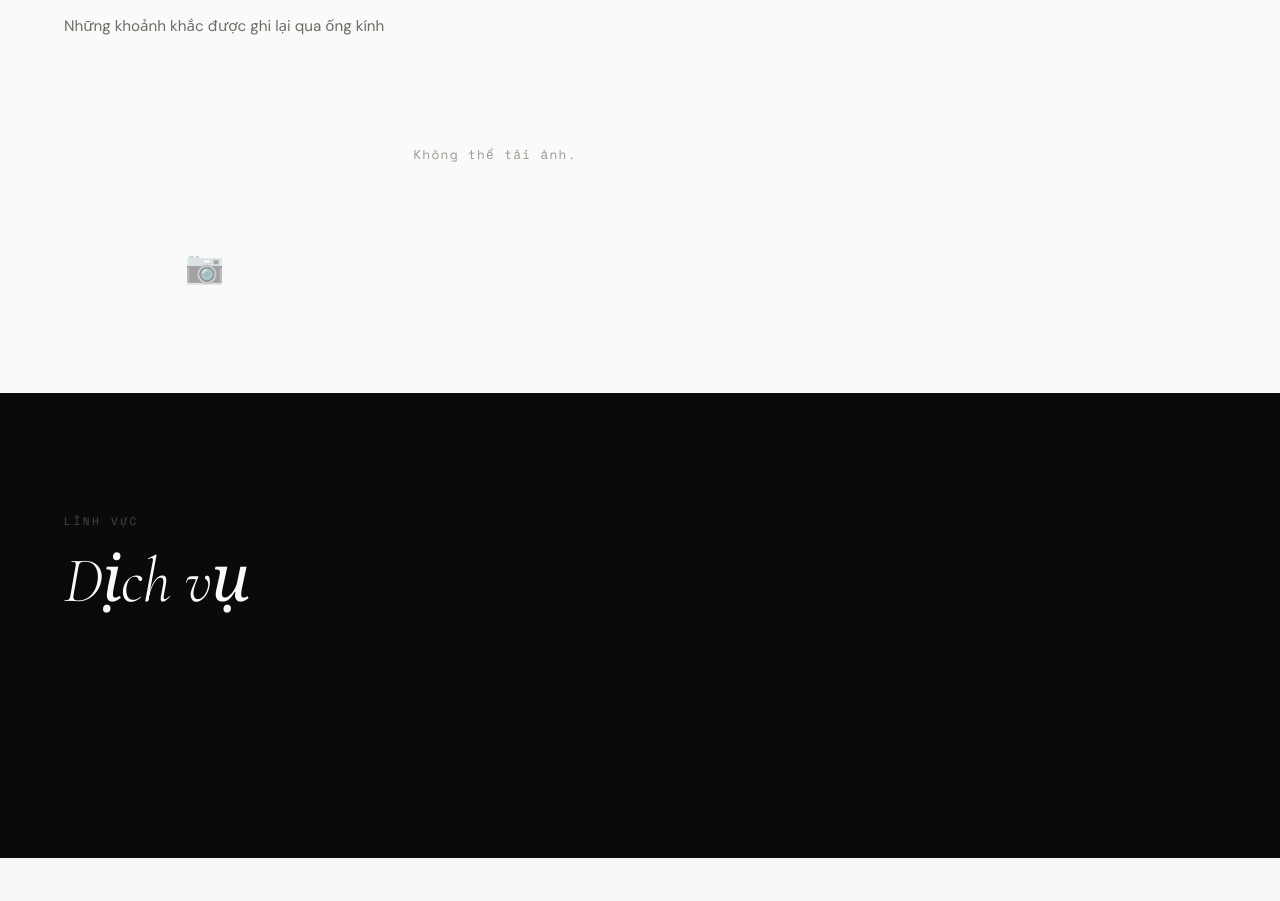
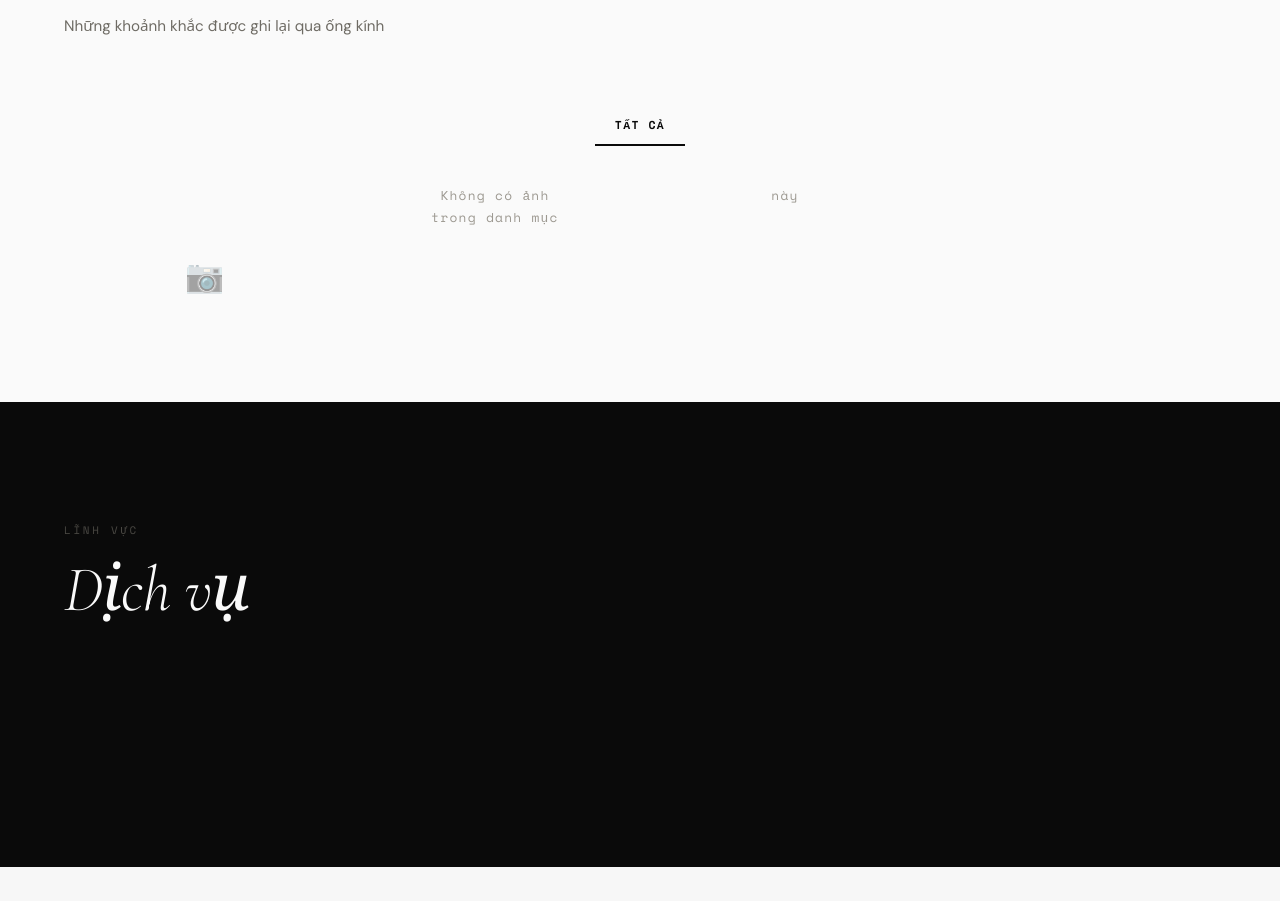
Before and after one commit to thtien03/TienTranPhotography-Portfolio, a website: page public_html/index.html in a window 1280 px wide. Shown: the part 1024-1925 px from the top of the page. Drawn offline with nearby package versions, Linux system fonts and the light colour scheme; no server answers; files whose address does not match are found by name.

Commit message:
Sửa lỗi: Bắt lỗi khi Hostinger trả về HTML thay vì JSON để Gallery vẫn hoạt động kể cả khi server Node bị lỗi

```diff
--- a/public_html/index.html
+++ b/public_html/index.html
@@ -377,7 +377,7 @@
   <script src="https://unpkg.com/aos@2.3.1/dist/aos.js"></script>
   <script src="https://cdn.jsdelivr.net/npm/swiper@11/swiper-bundle.min.js"></script>
   <script src="https://cdnjs.cloudflare.com/ajax/libs/vanilla-tilt/1.8.1/vanilla-tilt.min.js"></script>
-  <script src="/js/main.js?v=23"></script>
+  <script src="/js/main.js?v=24"></script>
 </body>
 
 </html>
--- a/public_html/js/main.js
+++ b/public_html/js/main.js
@@ -153,8 +153,8 @@ async function loadGallery() {
 
   try {
     const [cats, photos] = await Promise.all([
-      fetchJSON('/api/categories'),
-      fetchJSON('/api/photos')
+      fetchJSON('/api/categories').catch(e => { console.warn('Categories failed:', e); return [{identifier: 'All', display_name: 'Tất Cả'}]; }),
+      fetchJSON('/api/photos').catch(e => { console.warn('Photos failed:', e); return []; })
     ]);
 
     allPhotos = photos;
@@ -529,6 +529,10 @@ function initStatCounters() {
 async function fetchJSON(url) {
   const res = await fetch(url);
   if (!res.ok) throw new Error(`HTTP ${res.status}`);
+  const contentType = res.headers.get("content-type");
+  if (contentType && contentType.includes("text/html")) {
+    throw new Error(`Expected JSON but received HTML from ${url}. The backend route might be missing or node needs a restart.`);
+  }
   return res.json();
 }
 
```
